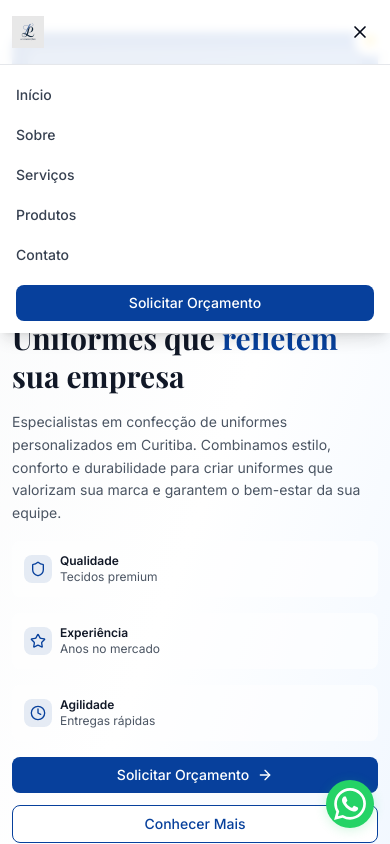
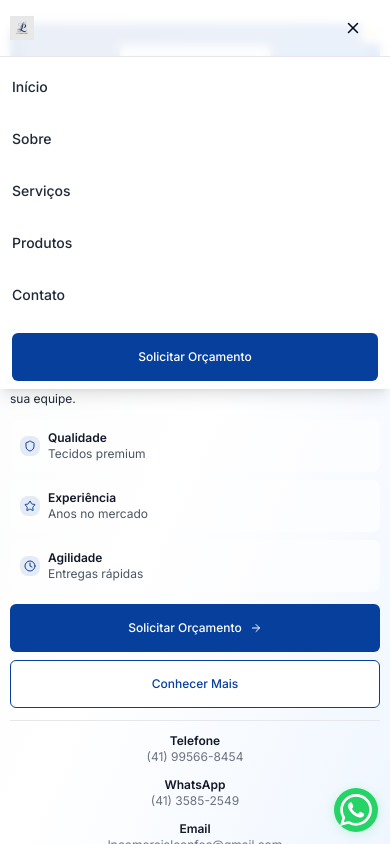
Before and after one commit to DevZipMateus/lp-confec-uniformes-site, a React (Vite) app: page / in a window 390 px wide. Both pictures are taken after a click on the button 360 px from the left and 32 px from the top of the page. Shown: the top 844 px of the page. Built offline with nearby package versions, Linux system fonts and the light colour scheme.

Commit message:
Refine mobile responsiveness
Improve responsiveness across the site for mobile devices, focusing on layout, spacing, and image optimization.

```diff
--- a/src/components/Header.tsx
+++ b/src/components/Header.tsx
@@ -1,4 +1,3 @@
-
 import React, { useState, useEffect } from 'react';
 import { Menu, X } from 'lucide-react';
 
@@ -49,27 +48,27 @@ const Header = () => {
       isScrolled ? 'bg-white/95 backdrop-blur-md shadow-lg' : 'bg-white/90 backdrop-blur-sm'
     }`}>
       <nav className="lp-container">
-        <div className="flex items-center justify-between h-16 sm:h-20">
+        <div className="flex items-center justify-between h-14 sm:h-16 md:h-20">
           {/* Logo */}
-          <div className="flex items-center space-x-2 sm:space-x-3">
+          <div className="flex items-center space-x-1.5 sm:space-x-2 md:space-x-3">
             <img
               src="/lovable-uploads/e90ad97c-8d16-4408-af62-dc008654f6b3.png"
               alt="LP Confecções - Logo"
-              className="h-8 sm:h-10 md:h-12 w-auto"
+              className="h-6 sm:h-8 md:h-10 lg:h-12 w-auto"
             />
-            <div className="hidden sm:block">
-              <h1 className="font-playfair font-bold text-lg sm:text-xl text-gray-900">LP Confecções</h1>
-              <p className="text-xs sm:text-sm text-lp-gray font-medium">Uniformes que refletem sua empresa</p>
+            <div className="hidden xs:block">
+              <h1 className="font-playfair font-bold text-sm sm:text-lg md:text-xl text-gray-900">LP Confecções</h1>
+              <p className="text-xs sm:text-sm text-lp-gray font-medium hidden sm:block">Uniformes que refletem sua empresa</p>
             </div>
           </div>
 
           {/* Desktop Menu */}
-          <div className="hidden lg:flex items-center space-x-6 xl:space-x-8">
+          <div className="hidden lg:flex items-center space-x-4 xl:space-x-6">
             {menuItems.map((item) => (
               <button
                 key={item.href}
                 onClick={() => scrollToSection(item.href)}
-                className="font-inter font-medium text-gray-700 hover:text-lp-royal transition-colors duration-200 relative group text-sm xl:text-base"
+                className="font-inter font-medium text-gray-700 hover:text-lp-royal transition-colors duration-200 relative group text-sm xl:text-base mobile-touch-target"
               >
                 {item.label}
                 <span className="absolute -bottom-1 left-0 w-0 h-0.5 bg-lp-royal transition-all duration-300 group-hover:w-full"></span>
@@ -77,39 +76,40 @@ const Header = () => {
             ))}
             <button
               onClick={handleWhatsAppClick}
-              className="lp-button-primary"
+              className="lp-button-primary mobile-button"
             >
-              Solicitar Orçamento
+              <span className="hidden xl:inline">Solicitar Orçamento</span>
+              <span className="xl:hidden">Orçamento</span>
             </button>
           </div>
 
           {/* Mobile Menu Button */}
           <button
             onClick={() => setIsMobileMenuOpen(!isMobileMenuOpen)}
-            className="lg:hidden p-2 rounded-lg hover:bg-gray-100 transition-colors"
+            className="lg:hidden p-2 rounded-lg hover:bg-gray-100 transition-colors mobile-touch-target"
             aria-label="Menu mobile"
           >
-            {isMobileMenuOpen ? <X size={20} /> : <Menu size={20} />}
+            {isMobileMenuOpen ? <X size={18} className="sm:w-5 sm:h-5" /> : <Menu size={18} className="sm:w-5 sm:h-5" />}
           </button>
         </div>
 
         {/* Mobile Menu */}
         {isMobileMenuOpen && (
-          <div className="lg:hidden absolute top-full left-0 right-0 bg-white border-t border-gray-200 shadow-lg">
-            <div className="py-3 sm:py-4 space-y-1 sm:space-y-2">
+          <div className="lg:hidden absolute top-full left-0 right-0 bg-white border-t border-gray-200 shadow-lg max-h-[calc(100vh-4rem)] overflow-y-auto">
+            <div className="py-2 sm:py-3 mobile-spacing">
               {menuItems.map((item) => (
                 <button
                   key={item.href}
                   onClick={() => scrollToSection(item.href)}
-                  className="block w-full text-left px-4 py-2 sm:py-3 font-inter font-medium text-gray-700 hover:text-lp-royal hover:bg-gray-50 transition-colors text-sm sm:text-base"
+                  className="block w-full text-left mobile-padding mobile-touch-target font-inter font-medium text-gray-700 hover:text-lp-royal hover:bg-gray-50 transition-colors text-sm mobile-contrast"
                 >
                   {item.label}
                 </button>
               ))}
-              <div className="px-4 pt-2">
+              <div className="px-3 pt-2">
                 <button
                   onClick={handleWhatsAppClick}
-                  className="lp-button-primary w-full text-center"
+                  className="lp-button-primary w-full text-center mobile-button"
                 >
                   Solicitar Orçamento
                 </button>
--- a/src/components/Hero.tsx
+++ b/src/components/Hero.tsx
@@ -1,4 +1,3 @@
-
 import React from 'react';
 import { ArrowRight, Star, Shield, Clock } from 'lucide-react';
 
@@ -23,17 +22,17 @@ const Hero = () => {
   };
 
   return (
-    <section id="inicio" className="pt-16 sm:pt-20 lp-section bg-gradient-to-br from-gray-50 via-white to-blue-50">
+    <section id="inicio" className="pt-14 sm:pt-16 md:pt-20 lp-section bg-gradient-to-br from-gray-50 via-white to-blue-50">
       <div className="lp-container">
-        <div className="grid lg:grid-cols-2 gap-8 md:gap-12 items-center">
+        <div className="grid lg:grid-cols-2 gap-6 sm:gap-8 md:gap-12 items-center">
           {/* Conteúdo Principal */}
           <div className="responsive-spacing fade-in order-2 lg:order-1">
-            <div className="space-y-4 md:space-y-6">
-              <h1 className="font-playfair font-bold text-3xl sm:text-4xl md:text-5xl lg:text-6xl text-gray-900 leading-tight">
+            <div className="space-y-3 sm:space-y-4 md:space-y-6">
+              <h1 className="font-playfair font-bold text-2xl sm:text-3xl md:text-4xl lg:text-5xl xl:text-6xl text-gray-900 leading-tight mobile-text-adjust">
                 Uniformes que
                 <span className="text-lp-royal"> refletem</span> sua empresa
               </h1>
-              <p className="lp-subheading max-w-xl">
+              <p className="lp-subheading max-w-xl mobile-contrast">
                 Especialistas em confecção de uniformes personalizados em Curitiba.
                 Combinamos estilo, conforto e durabilidade para criar uniformes que
                 valorizam sua marca e garantem o bem-estar da sua equipe.
@@ -41,10 +40,10 @@ const Hero = () => {
             </div>
 
             {/* Features destacadas */}
-            <div className="responsive-grid-3 gap-3 sm:gap-4">
-              <div className="flex items-center space-x-2 sm:space-x-3 bg-white/60 rounded-lg p-3 sm:p-4">
-                <div className="bg-lp-royal/10 p-1.5 sm:p-2 rounded-lg flex-shrink-0">
-                  <Shield className="h-4 w-4 sm:h-5 sm:w-5 text-lp-royal" />
+            <div className="grid grid-cols-1 sm:grid-cols-3 gap-2 sm:gap-3 md:gap-4">
+              <div className="flex items-center space-x-2 bg-white/60 rounded-lg p-2.5 sm:p-3 md:p-4">
+                <div className="bg-lp-royal/10 p-1 sm:p-1.5 md:p-2 rounded-lg flex-shrink-0">
+                  <Shield className="h-3 w-3 sm:h-4 sm:w-4 md:h-5 md:w-5 text-lp-royal" />
                 </div>
                 <div className="min-w-0">
                   <p className="font-semibold text-xs sm:text-sm text-gray-900 truncate">Qualidade</p>
@@ -52,9 +51,9 @@ const Hero = () => {
                 </div>
               </div>
 
-              <div className="flex items-center space-x-2 sm:space-x-3 bg-white/60 rounded-lg p-3 sm:p-4">
-                <div className="bg-lp-royal/10 p-1.5 sm:p-2 rounded-lg flex-shrink-0">
-                  <Star className="h-4 w-4 sm:h-5 sm:w-5 text-lp-royal" />
+              <div className="flex items-center space-x-2 bg-white/60 rounded-lg p-2.5 sm:p-3 md:p-4">
+                <div className="bg-lp-royal/10 p-1 sm:p-1.5 md:p-2 rounded-lg flex-shrink-0">
+                  <Star className="h-3 w-3 sm:h-4 sm:w-4 md:h-5 md:w-5 text-lp-royal" />
                 </div>
                 <div className="min-w-0">
                   <p className="font-semibold text-xs sm:text-sm text-gray-900 truncate">Experiência</p>
@@ -62,9 +61,9 @@ const Hero = () => {
                 </div>
               </div>
 
-              <div className="flex items-center space-x-2 sm:space-x-3 bg-white/60 rounded-lg p-3 sm:p-4">
-                <div className="bg-lp-royal/10 p-1.5 sm:p-2 rounded-lg flex-shrink-0">
-                  <Clock className="h-4 w-4 sm:h-5 sm:w-5 text-lp-royal" />
+              <div className="flex items-center space-x-2 bg-white/60 rounded-lg p-2.5 sm:p-3 md:p-4">
+                <div className="bg-lp-royal/10 p-1 sm:p-1.5 md:p-2 rounded-lg flex-shrink-0">
+                  <Clock className="h-3 w-3 sm:h-4 sm:w-4 md:h-5 md:w-5 text-lp-royal" />
                 </div>
                 <div className="min-w-0">
                   <p className="font-semibold text-xs sm:text-sm text-gray-900 truncate">Agilidade</p>
@@ -77,33 +76,39 @@ const Hero = () => {
             <div className="responsive-flex">
               <button
                 onClick={handleWhatsAppClick}
-                className="lp-button-primary flex items-center justify-center space-x-2 group flex-1 sm:flex-none"
+                className="lp-button-primary flex items-center justify-center space-x-2 group flex-1 sm:flex-none mobile-button"
               >
                 <span>Solicitar Orçamento</span>
-                <ArrowRight className="h-4 w-4 sm:h-5 sm:w-5 transition-transform group-hover:translate-x-1" />
+                <ArrowRight className="h-3 w-3 sm:h-4 sm:w-4 md:h-5 md:w-5 transition-transform group-hover:translate-x-1" />
               </button>
 
               <button
                 onClick={() => scrollToSection('sobre')}
-                className="lp-button-secondary flex-1 sm:flex-none"
+                className="lp-button-secondary flex-1 sm:flex-none mobile-button"
               >
                 Conhecer Mais
               </button>
             </div>
 
             {/* Informações de contato rápidas */}
-            <div className="grid grid-cols-1 sm:grid-cols-3 gap-4 sm:gap-6 pt-4 border-t border-gray-200">
+            <div className="grid grid-cols-1 sm:grid-cols-3 gap-3 sm:gap-4 md:gap-6 pt-3 sm:pt-4 border-t border-gray-200">
               <div className="text-center sm:text-left">
-                <p className="font-semibold text-gray-900 text-sm">Telefone</p>
-                <p className="text-lp-gray text-xs sm:text-sm">(41) 99566-8454</p>
+                <p className="font-semibold text-gray-900 text-xs sm:text-sm">Telefone</p>
+                <p className="text-lp-gray text-xs">
+                  <span className="sm:hidden">(41) 99566-8454</span>
+                  <span className="hidden sm:inline">(41) 99566-8454</span>
+                </p>
               </div>
               <div className="text-center sm:text-left">
-                <p className="font-semibold text-gray-900 text-sm">WhatsApp</p>
-                <p className="text-lp-gray text-xs sm:text-sm">(41) 3585-2549</p>
+                <p className="font-semibold text-gray-900 text-xs sm:text-sm">WhatsApp</p>
+                <p className="text-lp-gray text-xs">
+                  <span className="sm:hidden">(41) 3585-2549</span>
+                  <span className="hidden sm:inline">(41) 3585-2549</span>
+                </p>
               </div>
               <div className="text-center sm:text-left">
-                <p className="font-semibold text-gray-900 text-sm">Email</p>
-                <p className="text-lp-gray text-xs sm:text-sm break-words">lpcomercialconfec@gmail.com</p>
+                <p className="font-semibold text-gray-900 text-xs sm:text-sm">Email</p>
+                <p className="text-lp-gray text-xs break-all">lpcomercialconfec@gmail.com</p>
               </div>
             </div>
           </div>
@@ -112,25 +117,25 @@ const Hero = () => {
           <div className="relative slide-up order-1 lg:order-2">
             <div className="relative">
               {/* Container com logo da LP Confecções */}
-              <div className="bg-gradient-to-br from-lp-royal to-lp-blue rounded-2xl sm:rounded-3xl h-64 sm:h-80 md:h-96 lg:h-[500px] flex items-center justify-center shadow-2xl">
-                <div className="text-center text-white p-4 sm:p-6 md:p-8 w-full">
-                  <div className="bg-white/20 backdrop-blur-sm rounded-xl sm:rounded-2xl p-4 sm:p-6 md:p-8 flex items-center justify-center">
+              <div className="bg-gradient-to-br from-lp-royal to-lp-blue rounded-xl sm:rounded-2xl md:rounded-3xl h-48 sm:h-64 md:h-80 lg:h-96 xl:h-[500px] flex items-center justify-center shadow-2xl">
+                <div className="text-center text-white p-3 sm:p-4 md:p-6 lg:p-8 w-full">
+                  <div className="bg-white/20 backdrop-blur-sm rounded-lg sm:rounded-xl md:rounded-2xl p-3 sm:p-4 md:p-6 lg:p-8 flex items-center justify-center">
                     <img
                       src="/lovable-uploads/a-modern-logo-design-for-lp-confeccoes-f_zy6A2gVGRNaFiaxE1M7I4w_zTHQy_m6TkuSqfI9SLuwAg.jpeg"
                       alt="LP Confecções - Uniformes de qualidade"
-                      className="lp-image-hero max-w-[200px] sm:max-w-[250px] md:max-w-[300px] lg:max-w-[350px]"
+                      className="lp-image-hero max-w-[150px] sm:max-w-[200px] md:max-w-[250px] lg:max-w-[300px] xl:max-w-[350px]"
                     />
                   </div>
                 </div>
               </div>
 
               {/* Elementos decorativos */}
-              <div className="absolute -top-2 -right-2 sm:-top-4 sm:-right-4 bg-white rounded-full p-2 sm:p-4 shadow-lg">
-                <Star className="h-4 w-4 sm:h-6 sm:w-6 md:h-8 md:w-8 text-yellow-400" fill="currentColor" />
+              <div className="absolute -top-1 -right-1 sm:-top-2 sm:-right-2 md:-top-4 md:-right-4 bg-white rounded-full p-1.5 sm:p-2 md:p-4 shadow-lg">
+                <Star className="h-3 w-3 sm:h-4 sm:w-4 md:h-6 md:w-6 lg:h-8 lg:w-8 text-yellow-400" fill="currentColor" />
               </div>
 
-              <div className="absolute -bottom-2 -left-2 sm:-bottom-4 sm:-left-4 bg-lp-royal rounded-full p-2 sm:p-4 shadow-lg">
-                <Shield className="h-4 w-4 sm:h-6 sm:w-6 md:h-8 md:w-8 text-white" />
+              <div className="absolute -bottom-1 -left-1 sm:-bottom-2 sm:-left-2 md:-bottom-4 md:-left-4 bg-lp-royal rounded-full p-1.5 sm:p-2 md:p-4 shadow-lg">
+                <Shield className="h-3 w-3 sm:h-4 sm:w-4 md:h-6 md:w-6 lg:h-8 lg:w-8 text-white" />
               </div>
             </div>
           </div>
--- a/src/index.css
+++ b/src/index.css
@@ -97,31 +97,31 @@
 @layer components {
   /* Componentes customizados para LP Confecções - Estilo Minimalista */
   .lp-section {
-    @apply py-12 md:py-16 lg:py-20;
+    @apply py-8 sm:py-12 md:py-16 lg:py-20;
   }
 
   .lp-container {
-    @apply container mx-auto px-4 sm:px-6 lg:px-8 max-w-7xl;
+    @apply container mx-auto px-3 sm:px-4 md:px-6 lg:px-8 max-w-7xl;
   }
 
   .lp-heading {
-    @apply font-playfair font-bold text-2xl sm:text-3xl md:text-4xl lg:text-5xl text-gray-900 mb-4 md:mb-6 leading-tight;
+    @apply font-playfair font-bold text-xl sm:text-2xl md:text-3xl lg:text-4xl xl:text-5xl text-gray-900 mb-3 sm:mb-4 md:mb-6 leading-tight;
   }
 
   .lp-subheading {
-    @apply font-inter text-base sm:text-lg md:text-xl text-gray-600 leading-relaxed;
+    @apply font-inter text-sm sm:text-base md:text-lg lg:text-xl text-gray-600 leading-relaxed;
   }
 
   .lp-card {
-    @apply bg-white rounded-lg shadow-sm border border-gray-100 p-4 sm:p-6 transition-all duration-200 hover:shadow-md;
+    @apply bg-white rounded-lg shadow-sm border border-gray-100 p-3 sm:p-4 md:p-6 transition-all duration-200 hover:shadow-md;
   }
 
   .lp-button-primary {
-    @apply bg-lp-royal hover:bg-lp-dark text-white font-medium py-2 px-4 sm:py-3 sm:px-6 rounded-lg transition-colors duration-200 text-sm sm:text-base;
+    @apply bg-lp-royal hover:bg-lp-dark text-white font-medium py-2 px-3 sm:py-2.5 sm:px-4 md:py-3 md:px-6 rounded-lg transition-colors duration-200 text-xs sm:text-sm md:text-base;
   }
 
   .lp-button-secondary {
-    @apply bg-white text-lp-royal border border-lp-royal hover:bg-gray-50 font-medium py-2 px-4 sm:py-3 sm:px-6 rounded-lg transition-colors duration-200 text-sm sm:text-base;
+    @apply bg-white text-lp-royal border border-lp-royal hover:bg-gray-50 font-medium py-2 px-3 sm:py-2.5 sm:px-4 md:py-3 md:px-6 rounded-lg transition-colors duration-200 text-xs sm:text-sm md:text-base;
   }
 
   /* Imagens responsivas */
@@ -134,7 +134,7 @@
   }
 
   .lp-image-hero {
-    @apply w-full h-48 sm:h-64 md:h-80 lg:h-96 object-contain rounded-lg;
+    @apply w-full h-40 sm:h-48 md:h-64 lg:h-80 xl:h-96 object-contain rounded-lg;
   }
 
   /* Animações suaves e minimalistas */
@@ -171,13 +171,13 @@
   /* WhatsApp Button - Minimalista e Responsivo */
   .whatsapp-float {
     position: fixed;
-    bottom: 16px;
-    right: 16px;
+    bottom: 12px;
+    right: 12px;
     z-index: 1000;
     background: #25d366;
     border-radius: 50%;
-    width: 48px;
-    height: 48px;
+    width: 44px;
+    height: 44px;
     display: flex;
     align-items: center;
     justify-content: center;
@@ -190,6 +190,15 @@
     box-shadow: 0 4px 16px rgba(37, 211, 102, 0.3);
   }
 
+  @media (min-width: 640px) {
+    .whatsapp-float {
+      bottom: 16px;
+      right: 16px;
+      width: 48px;
+      height: 48px;
+    }
+  }
+
   @media (min-width: 768px) {
     .whatsapp-float {
       bottom: 20px;
@@ -200,10 +209,37 @@
   }
 }
 
-/* Responsividade melhorada */
-@media (max-width: 640px) {
+/* Responsividade melhorada com mais breakpoints */
+@media (max-width: 480px) {
   .lp-section {
-    @apply py-8;
+    @apply py-6;
+  }
+
+  .lp-heading {
+    @apply text-lg leading-tight;
+  }
+
+  .lp-subheading {
+    @apply text-xs leading-relaxed;
+  }
+
+  .lp-card {
+    @apply p-2.5 rounded-md;
+  }
+
+  .lp-container {
+    @apply px-2.5;
+  }
+
+  .lp-button-primary,
+  .lp-button-secondary {
+    @apply py-2 px-3 text-xs rounded-md;
+  }
+}
+
+@media (min-width: 481px) and (max-width: 640px) {
+  .lp-section {
+    @apply py-7;
   }
 
   .lp-heading {
@@ -212,14 +248,6 @@
 
   .lp-subheading {
     @apply text-sm leading-relaxed;
-  }
-
-  .lp-card {
-    @apply p-3;
-  }
-
-  .lp-container {
-    @apply px-3;
   }
 }
 
@@ -245,23 +273,70 @@
 
 /* Melhorias específicas para grid responsivo */
 .responsive-grid-2 {
-  @apply grid grid-cols-1 sm:grid-cols-2 gap-4 sm:gap-6;
+  @apply grid grid-cols-1 sm:grid-cols-2 gap-3 sm:gap-4 md:gap-6;
 }
 
 .responsive-grid-3 {
-  @apply grid grid-cols-1 sm:grid-cols-2 lg:grid-cols-3 gap-4 sm:gap-6;
+  @apply grid grid-cols-1 sm:grid-cols-2 lg:grid-cols-3 gap-3 sm:gap-4 md:gap-6;
 }
 
 .responsive-grid-4 {
-  @apply grid grid-cols-1 sm:grid-cols-2 lg:grid-cols-3 xl:grid-cols-4 gap-4 sm:gap-6;
+  @apply grid grid-cols-1 sm:grid-cols-2 lg:grid-cols-3 xl:grid-cols-4 gap-3 sm:gap-4 md:gap-6;
 }
 
 /* Espaçamentos responsivos */
 .responsive-spacing {
-  @apply space-y-4 sm:space-y-6 md:space-y-8;
+  @apply space-y-3 sm:space-y-4 md:space-y-6 lg:space-y-8;
 }
 
 /* Flex responsivo */
 .responsive-flex {
-  @apply flex flex-col sm:flex-row gap-3 sm:gap-4 md:gap-6;
+  @apply flex flex-col sm:flex-row gap-2 sm:gap-3 md:gap-4 lg:gap-6;
 }
+
+/* Melhorias para mobile específicas */
+@media (max-width: 640px) {
+  /* Ajustes específicos para touch targets */
+  .mobile-touch-target {
+    @apply min-h-[44px] min-w-[44px];
+  }
+
+  /* Ajustes para texto em mobile */
+  .mobile-text-adjust {
+    @apply leading-relaxed;
+  }
+
+  /* Padding específico para mobile */
+  .mobile-padding {
+    @apply px-3 py-2;
+  }
+
+  /* Margens reduzidas para mobile */
+  .mobile-spacing {
+    @apply space-y-2;
+  }
+}
+
+/* Ajustes para orientação landscape em mobile */
+@media (max-width: 768px) and (orientation: landscape) {
+  .lp-section {
+    @apply py-4;
+  }
+
+  .lp-heading {
+    @apply text-lg sm:text-xl;
+  }
+}
+
+/* Melhorias para acessibilidade em mobile */
+@media (max-width: 640px) {
+  /* Contraste melhorado em mobile */
+  .mobile-contrast {
+    @apply text-gray-800;
+  }
+
+  /* Botões maiores para touch */
+  .mobile-button {
+    @apply min-h-[48px] px-4 py-3;
+  }
+}
```
Also changed, not shown: src/components/Products.tsx (+15 -14 lines).
